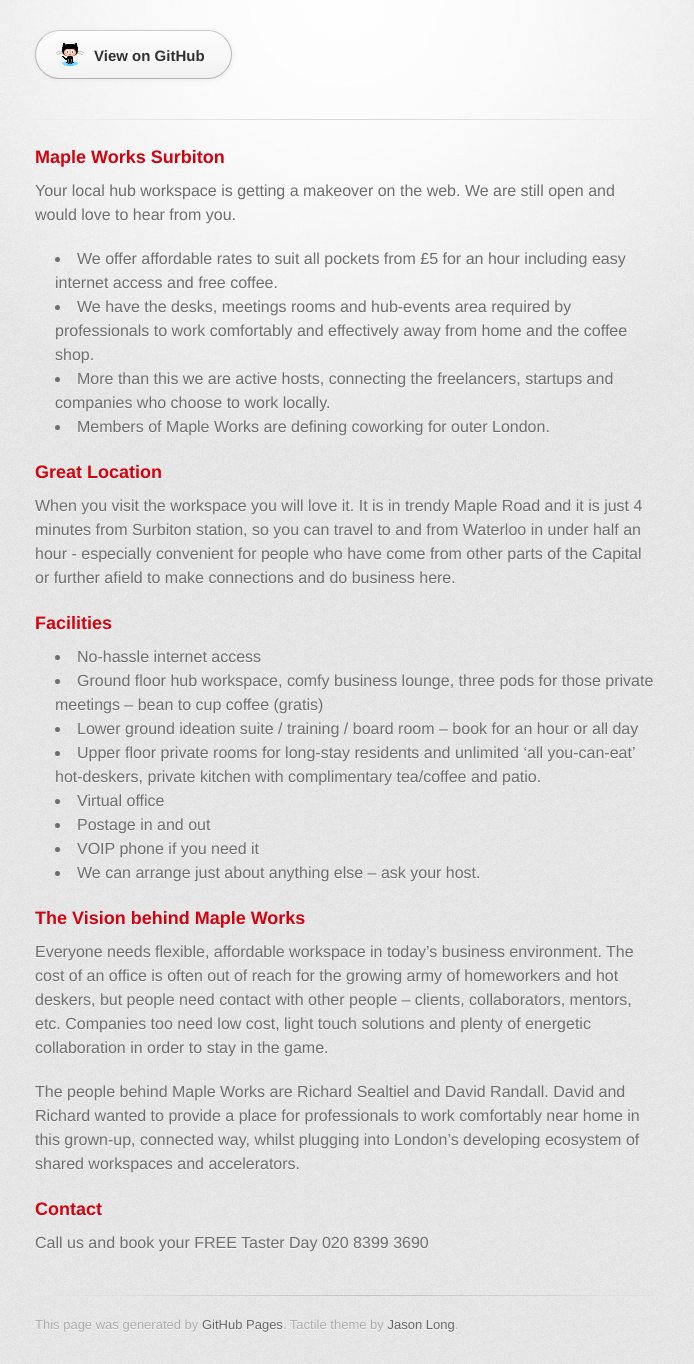
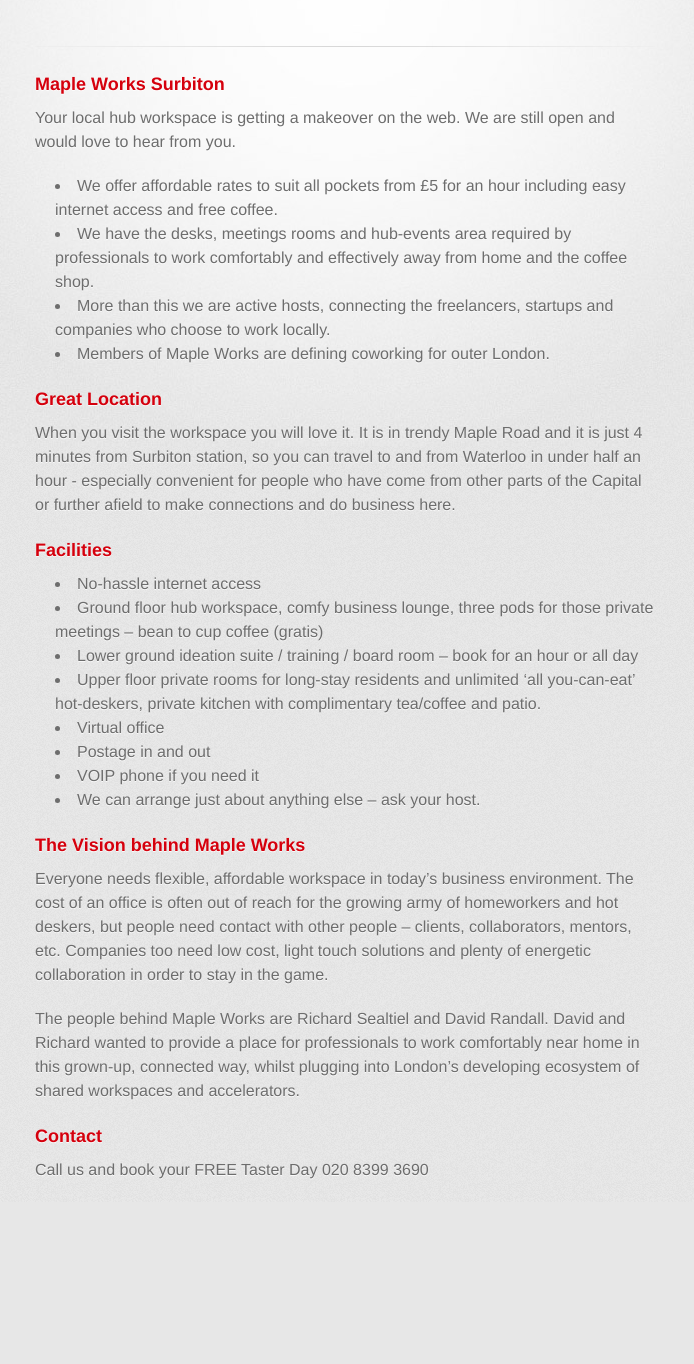
Before and after one commit to MapleworksUK/mapleworksuk.github.io, a plain HTML site: page index.html in a window 1280 px wide. Shown: the part 127-1491 px from the top of the page, without its empty margins (295-989 px from the left). After the commit the page ends 1329 px from the top, so only its background shows below. Drawn offline with Linux system fonts and the light colour scheme; a web font is replaced by a local one.

Commit message:
Update index.html

```diff
--- a/index.html
+++ b/index.html
@@ -22,9 +22,9 @@
           <h2>Your local hub workspace is ready.</h2>
         </header>
 
-        <section id="downloads" class="clearfix">
+        <!-- section id="downloads" class="clearfix">
           <a href="https://github.com/MapleworksUK" id="view-on-github" class="button"><span>View on GitHub</span></a>
-        </section>
+        </section -->
 
         <hr>
 
@@ -69,9 +69,9 @@
 <p>Call us and book your FREE Taster Day 020 8399 3690</p>
         </section>
 
-        <footer>
+        <!-- footer>
           This page was generated by <a href="http://pages.github.com">GitHub Pages</a>. Tactile theme by <a href="https://twitter.com/jasonlong">Jason Long</a>.
-        </footer>
+        </footer -->
 
 
       </div>
```
